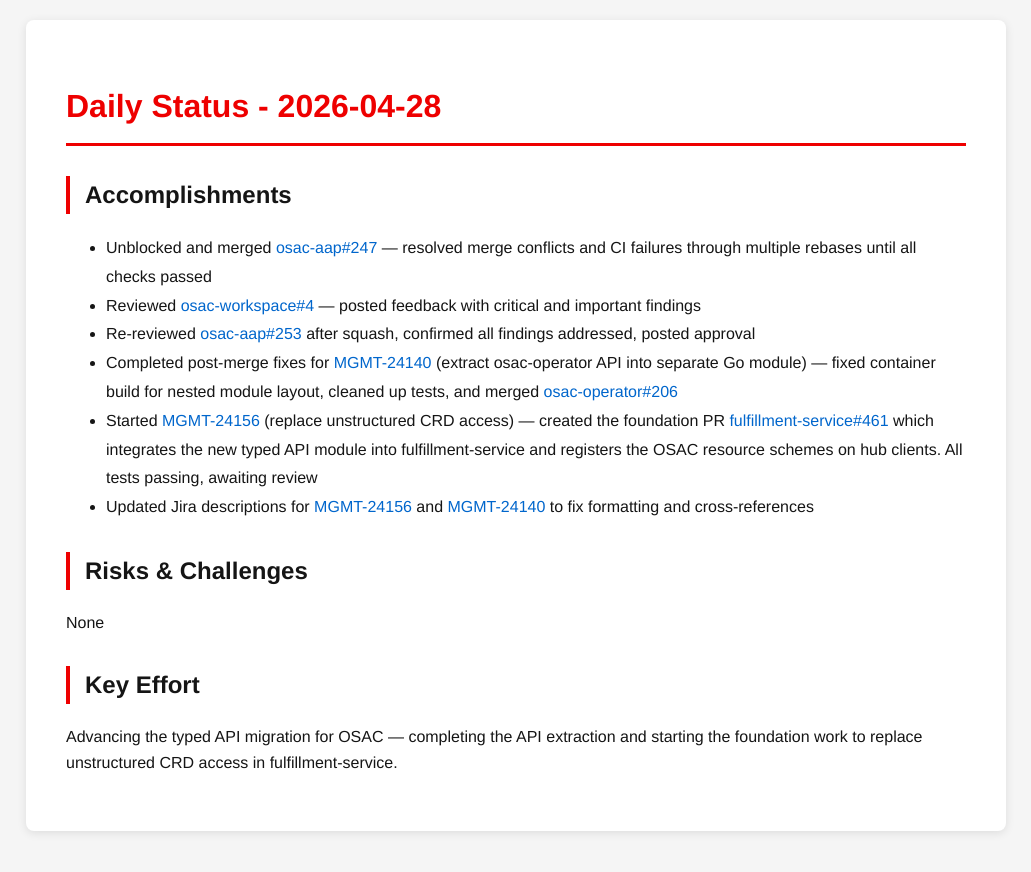
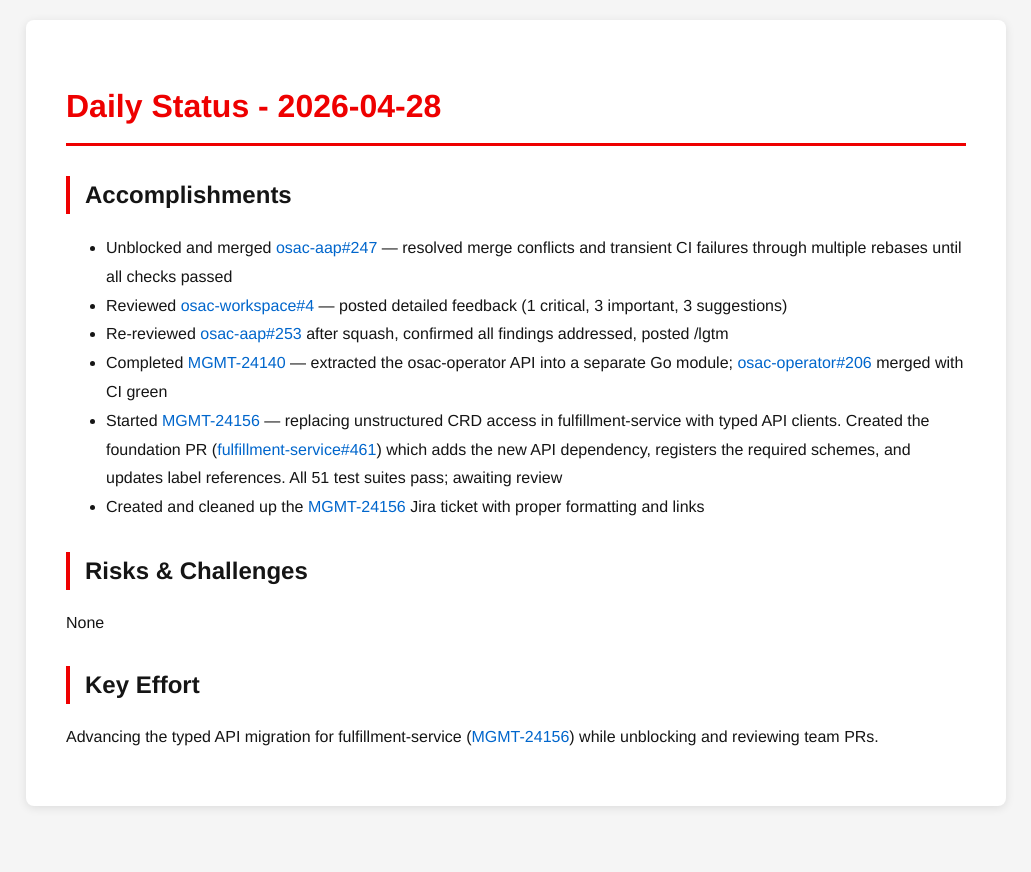
Before and after one commit to tzvatot/daily-status, a Jekyll site: the page built from 2026-04-28.md, in a window 1280 px wide. Shown: the top 872 px of the page, without its empty margins (124-1155 px from the left). Built offline with Jekyll 4.4.1, drawn with Linux system fonts in a browser that asks for light colours.

Commit message:
Daily status update - 2026-04-28

```diff
--- a/2026-04-28.md
+++ b/2026-04-28.md
@@ -7,15 +7,15 @@
 # Daily Status - 2026-04-28
 
 ## Accomplishments
-- Unblocked and merged [osac-aap#247](https://github.com/osac-project/osac-aap/pull/247) — resolved merge conflicts and CI failures through multiple rebases until all checks passed
-- Reviewed [osac-workspace#4](https://github.com/osac-project/osac-workspace/pull/4) — posted feedback with critical and important findings
-- Re-reviewed [osac-aap#253](https://github.com/osac-project/osac-aap/pull/253) after squash, confirmed all findings addressed, posted approval
-- Completed post-merge fixes for [MGMT-24140](https://issues.redhat.com/browse/MGMT-24140) (extract osac-operator API into separate Go module) — fixed container build for nested module layout, cleaned up tests, and merged [osac-operator#206](https://github.com/osac-project/osac-operator/pull/206)
-- Started [MGMT-24156](https://issues.redhat.com/browse/MGMT-24156) (replace unstructured CRD access) — created the foundation PR [fulfillment-service#461](https://github.com/osac-project/fulfillment-service/pull/461) which integrates the new typed API module into fulfillment-service and registers the OSAC resource schemes on hub clients. All tests passing, awaiting review
-- Updated Jira descriptions for [MGMT-24156](https://issues.redhat.com/browse/MGMT-24156) and [MGMT-24140](https://issues.redhat.com/browse/MGMT-24140) to fix formatting and cross-references
+- Unblocked and merged [osac-aap#247](https://github.com/osac-project/osac-aap/pull/247) — resolved merge conflicts and transient CI failures through multiple rebases until all checks passed
+- Reviewed [osac-workspace#4](https://github.com/osac-project/osac-workspace/pull/4) — posted detailed feedback (1 critical, 3 important, 3 suggestions)
+- Re-reviewed [osac-aap#253](https://github.com/osac-project/osac-aap/pull/253) after squash, confirmed all findings addressed, posted /lgtm
+- Completed [MGMT-24140](https://issues.redhat.com/browse/MGMT-24140) — extracted the osac-operator API into a separate Go module; [osac-operator#206](https://github.com/osac-project/osac-operator/pull/206) merged with CI green
+- Started [MGMT-24156](https://issues.redhat.com/browse/MGMT-24156) — replacing unstructured CRD access in fulfillment-service with typed API clients. Created the foundation PR ([fulfillment-service#461](https://github.com/osac-project/fulfillment-service/pull/461)) which adds the new API dependency, registers the required schemes, and updates label references. All 51 test suites pass; awaiting review
+- Created and cleaned up the [MGMT-24156](https://issues.redhat.com/browse/MGMT-24156) Jira ticket with proper formatting and links
 
 ## Risks & Challenges
 None
 
 ## Key Effort
-Advancing the typed API migration for OSAC — completing the API extraction and starting the foundation work to replace unstructured CRD access in fulfillment-service.
+Advancing the typed API migration for fulfillment-service ([MGMT-24156](https://issues.redhat.com/browse/MGMT-24156)) while unblocking and reviewing team PRs.
```
